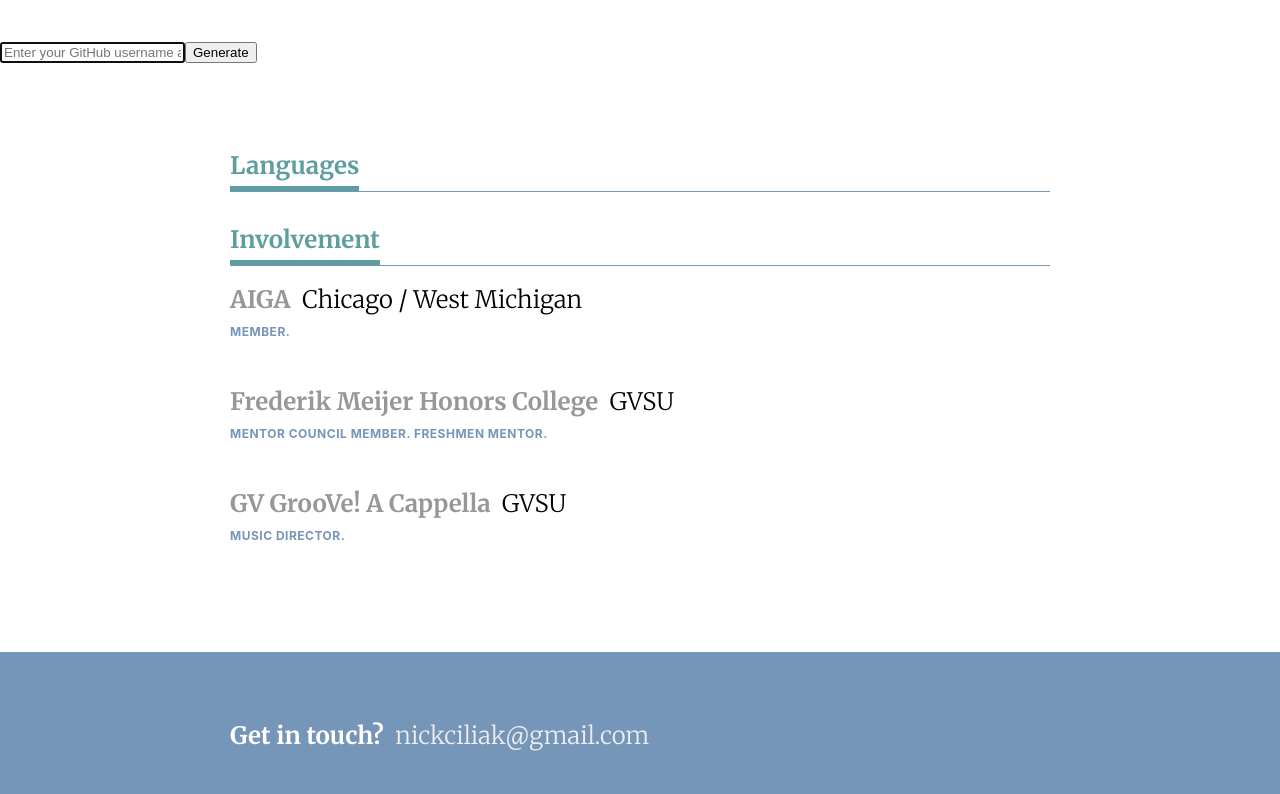
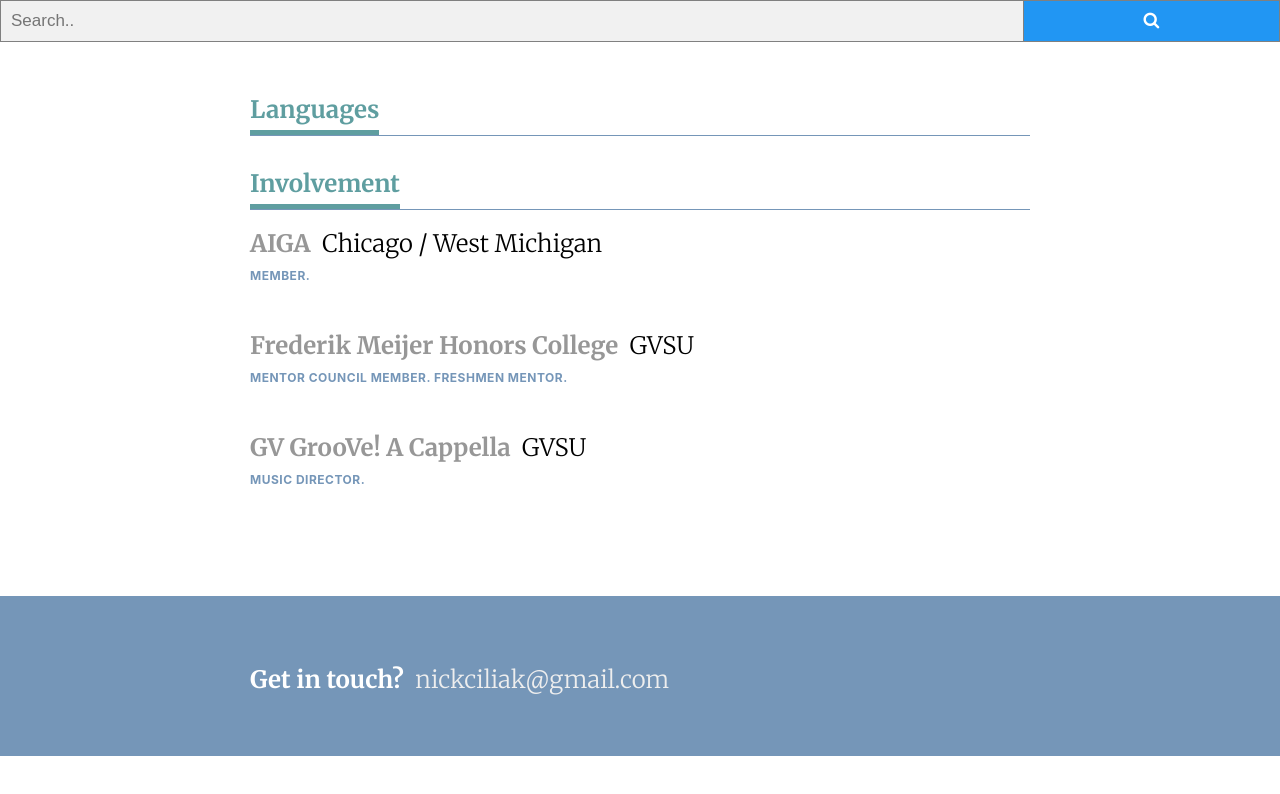
Before and after one commit to anujsinghwd/react-github-resume, a React (Create React App) app: page / in a window 1280 px wide. Shown: the top 794 px of the page. Built offline with nearby package versions, Linux system fonts and the light colour scheme.

Commit message:
bar updated

```diff
--- a/public/css/search.css
+++ b/public/css/search.css
@@ -1,94 +1,38 @@
 body {
-  background-color: #3D5058;
+  font-family: Arial;
 }
 
-.searchBar {
-  position: absolute;
-  top: 40%;
-  right: 0;
-  left: 0;
-  font-size: 120%;
+* {
+  box-sizing: border-box;
 }
 
-.btn {
-  color: rgb(250, 250, 250);
-  font-weight: 500;
+form.example input[type=text] {
+  padding: 10px;
+  font-size: 17px;
+  border: 1px solid grey;
+  float: left;
+  width: 80%;
+  background: #f1f1f1;
 }
 
-.btn-warning {
-  margin-left: 10px;
-  margin-bottom: 3px;
-}
-
-#searchText {
-  border-radius: 10px;
-  padding-left: 44px;
-  padding-right: 33px;
-  height: 38px;
-  width: 360px;
-  border: none;
-  background: rgb(250, 250, 250);
-}
-
-.fa-search {
-  color: rgb(70, 70, 70);
-  margin-left: -355px;
-  margin-bottom: 20px;
-}
-
-.verticleLine {
-  border-left: 1px solid #555;
-  height: 39px;
-  opacity: 0.5;
-  display: inline-block;
-  margin-bottom: -14px;
-  margin-left: 5px;
-}
-
-.fa-times-circle {
-  color: rgb(70, 70, 70);
-  margin-left: 292px;
-}
-
-.fa-times-circle:hover {
+form.example button {
+  float: left;
+  width: 20%;
+  padding: 10px;
+  background: #2196F3;
+  color: white;
+  font-size: 17px;
+  border: 1px solid grey;
+  border-left: none;
   cursor: pointer;
 }
 
-.searchContainer {
-  margin-top: 54px;
-  margin-left: 30px;
-  margin-right: 30px;
+form.example button:hover {
+  background: #0b7dda;
 }
 
-.searchResultsContainer {
-  width: 100%;
-  padding: 15px;
-  background: rgb(250, 250, 250);
-  border-left: 5px solid transparent;
-  //border-radius: 5px;
-  //box-shadow: 10px 10px 10px 2px rgba(0, 0, 0, 0.5);
+form.example::after {
+  content: "";
+  clear: both;
+  display: table;
 }
-
-.searchResultsContainer:hover {
-  border-left: 5px solid #CF9840;
-}
-
-a {
-  color: rgb(0, 0, 0);
-}
-
-a:hover {
-  text-decoration: none;
-  color: rgb(0, 0, 0);
-}
-
-.next {
-  float: right;
-  margin-bottom: 20px;
-}
-
-input:focus,
-textarea:focus {
-  outline: none;
-  /*gets ride of blue highlight around input area*/
-}
--- a/public/index.html
+++ b/public/index.html
@@ -11,7 +11,8 @@
     -->
     <link rel="manifest" href="%PUBLIC_URL%/manifest.json">
     <link rel="stylesheet" type="text/css" href="./css/resumenew.css" media="all" />
-
+    <link rel="stylesheet" type="text/css" href="./css/search.css" media="all" />
+    <link rel="stylesheet" href="https://cdnjs.cloudflare.com/ajax/libs/font-awesome/4.7.0/css/font-awesome.min.css">
     <!--
       Notice the use of %PUBLIC_URL% in the tags above.
       It will be replaced with the URL of the `public` folder during the build.
--- a/src/components/Searchbar.js
+++ b/src/components/Searchbar.js
@@ -12,12 +12,10 @@
   render() {
     return (
       <div>
-        <form id="run" onSubmit={this.submitForm.bind(this)}>
-          <p>
-            <input id="username" type="text" ref="username" placeholder="Enter your GitHub username and click on generate" autoFocus />
-            <button type="submit" id="gen">Generate</button>
-          </p>
-        </form>
+      <form className="example" onSubmit={this.submitForm.bind(this)}>
+          <input type="text" placeholder="Search.." ref="username" name="search" />
+          <button type="submit"><i className="fa fa-search"></i></button>
+      </form>
       </div>
     );
   }
```
